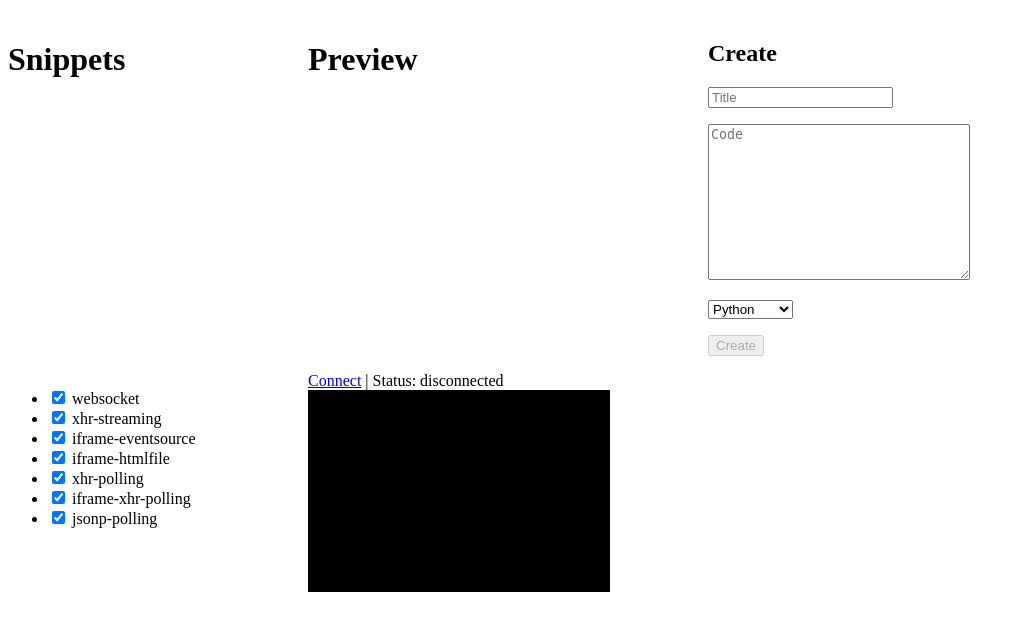
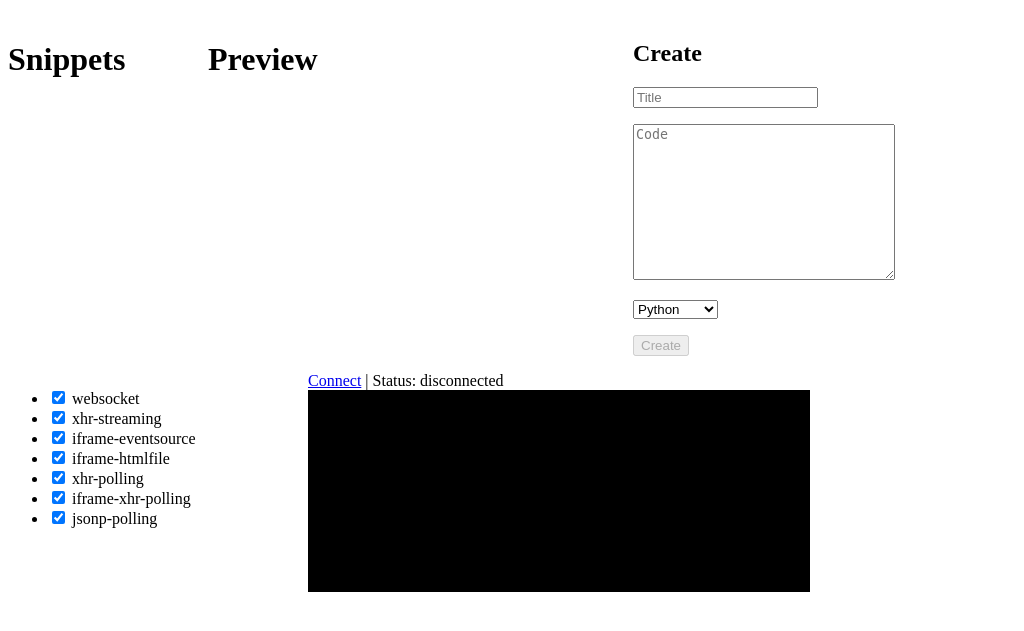
Before and after one commit to blimpio/django-websocket-request-example, a Django app: page / in a window 1280 px wide. Shown: the top 631 px of the page, without its empty margins (0-1024 px from the left). Run offline with Django 3.2, Linux system fonts and the light colour scheme; parts of the project's set-up code (start-up, migrations or seed data) failed here and were passed over; some libraries are stand-ins or nearby versions.

Commit message:
Style tweaks

```diff
--- a/templates/index.html
+++ b/templates/index.html
@@ -13,11 +13,11 @@
             }
             #snippets {
                 float: left;
-                width: 300px;
+                width: 200px;
             }
             #iframe-wrapper {
                 float: left;
-                width: 400px;
+                width: 425px;
             }
             .controls {
                 float: left;
@@ -33,7 +33,7 @@
             }
 
             #log {
-                width: 300px;
+                width: 500px;
                 height: 200px;
                 overflow: scroll;
                 border: 1px solid #000;
@@ -159,7 +159,7 @@
                 };
 
                 conn.onmessage = function (e) {
-                    log('Received: ' + JSON.stringify(e.data));
+                    log('Received: ' + e.data);
 
                     var responseURL = e.data.response.url;
                     var responseData = e.data.response.data;
@@ -172,8 +172,6 @@
                         }
 
                         $.each(responseData, function (index, value) {
-                            console.log(value);
-
                             if(!value.id && !value.title) {
                                 logError(JSON.stringify(value));
                                 return false;
@@ -269,6 +267,7 @@
 
             function updateIframe(html) {
                 var iframe = document.createElement('iframe');
+                iframe.width = 300;
                 iframe.src = 'data:text/html;charset=utf-8,' + encodeURI(html);
                 $('#iframe-container').html(iframe);
             };
```
